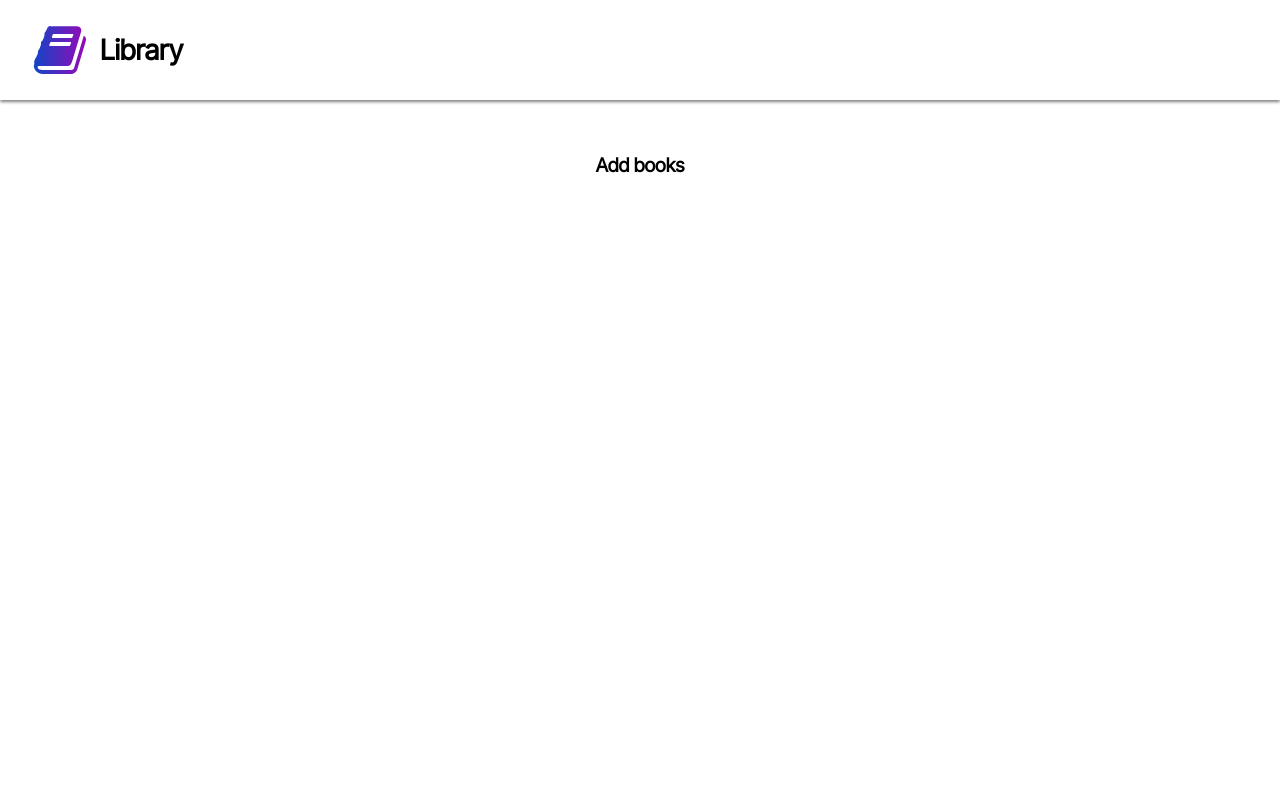
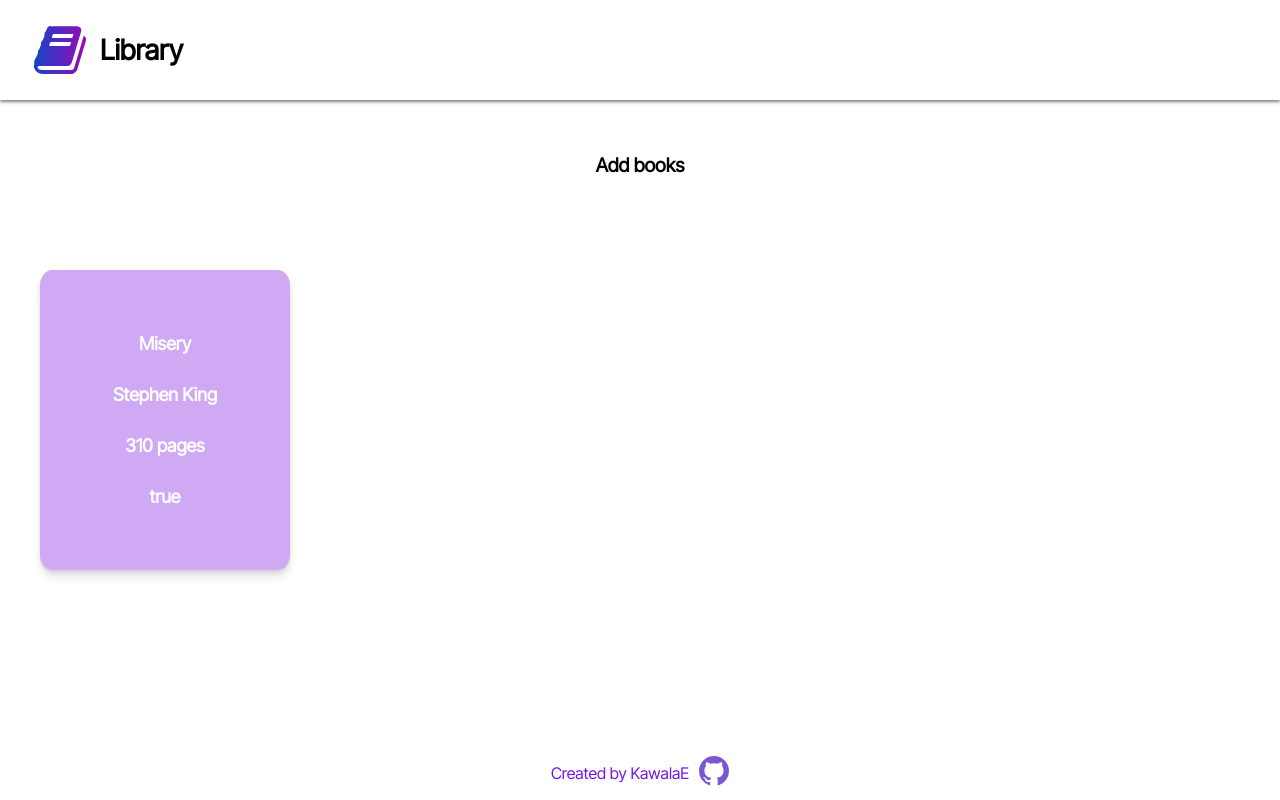
Before and after one commit to KawalaE/Library, a website: page index.html in a window 1280 px wide. Drawn offline with Linux system fonts and the light colour scheme.

Commit message:
Add cards with book info

```diff
--- a/index.html
+++ b/index.html
@@ -20,6 +20,10 @@
     <div class="add-books">
         <button class="open-modal">Add books</button>
     </div>
+    <class id="cards">
+
+    </class>
+
     <dialog id="modal" class="modal">
         <button class="close-modal"><img src="Pictures/x.png" alt="X icon."></button>
         <form id="form" method="dialog">
@@ -39,9 +43,9 @@
             <button class="submit" type="submit">Submit</button>
         </form>
     </dialog>
-    <!--<div class="footer-elements">
+    <div class="footer-elements">
         <a class ="footer"> Created by KawalaE</a>
         <a class ="footer-git" href="https://github.com/KawalaE/Project-dashboard"><img src="Pictures/github-mark-purple.svg" alt="GitHub icon." width="30"></a>
-    </div> -->
+    </div>
 </body>
 </html>
--- a/script.js
+++ b/script.js
@@ -6,6 +6,15 @@ const bookTitle = document.querySelector("#title");
 const bookAuthor = document.querySelector("#author");
 const numOfPages = document.querySelector("#num-of-pages");
 const bookStatus = document.querySelector("#status");
+const cards = document.getElementById("cards");
+const myLibrary = [];
+
+function Book(title, author, numberOfPages, read) {
+  this.title = title;
+  this.author = author;
+  this.numberOfPages = numberOfPages;
+  this.read = read;
+}
 
 openModalBtn.addEventListener("click", () => {
   modal.showModal();
@@ -15,21 +24,30 @@ closeModalBtn.addEventListener("click", () => {
   modal.close();
 });
 
-const myLibrary = [];
-
-function Book(title, author, numberOfPages, read) {
-  this.title = title;
-  this.author = author;
-  this.numberOfPages = numberOfPages;
-  this.read = read;
-}
 const book1 = new Book("Misery", "Stephen King", 310, true);
 
 function addToLibrary(book) {
-  myLibrary.push(Object.values(book));
+  myLibrary.push(book);
 }
+addToLibrary(book1);
 
-addToLibrary(book1);
+function addBookCard(book) {
+  const card = document.createElement("div");
+  card.classList.add("card");
+  cards.appendChild(card);
+  const cardTitle = document.createElement("div");
+  const cardAuthor = document.createElement("div");
+  const cardPages = document.createElement("div");
+  const cardStatus = document.createElement("div");
+  cardTitle.textContent = book.title;
+  cardAuthor.textContent = book.author;
+  cardPages.textContent = `${book.numberOfPages} pages`;
+  cardStatus.textContent = book.read;
+  card.appendChild(cardTitle);
+  card.appendChild(cardAuthor);
+  card.appendChild(cardPages);
+  card.appendChild(cardStatus);
+}
 
 submitBtn.addEventListener("click", () => {
   const userBook = new Book(
@@ -39,6 +57,7 @@ submitBtn.addEventListener("click", () => {
     bookStatus.checked
   );
   addToLibrary(userBook);
+  addBookCard(userBook);
 });
-
+addBookCard(book1);
 console.log(myLibrary);
--- a/style.css
+++ b/style.css
@@ -136,14 +136,37 @@ input[type="checkbox"]{
     width: 30px;
     accent-color:  blueviolet;
 }
-
+#cards{
+    display: flex;
+    gap: 40px;
+    padding: 40px;
+    flex-wrap: wrap;
+}
+.card{
+    width: 250px;
+    height: 300px;
+    background-color: blueviolet;
+    opacity: .4;
+    border-radius: 5%;
+    display: flex;
+    flex-direction: column;
+    align-items: center;
+    justify-content: center;
+    gap: 30px;
+    color:white;
+    font-size: large;
+    font-weight: bolder;
+    box-shadow: 0 1px 1px rgba(0,0,0,0.08), 0 2px 2px rgba(0,0,0,0.12), 0 4px 4px rgba(0,0,0,0.16), 0 8px 8px rgba(0,0,0,0.20);
+}
 .footer-elements{
     display:flex;
     align-items: center;
     justify-content: center;
     gap: 10px;
-    margin-top: auto;
+    position: absolute;
+    bottom: 0;
     padding: 10px;
+    width: 100%;
 }
 .footer{
     color: rgb(113, 22, 231);
```
